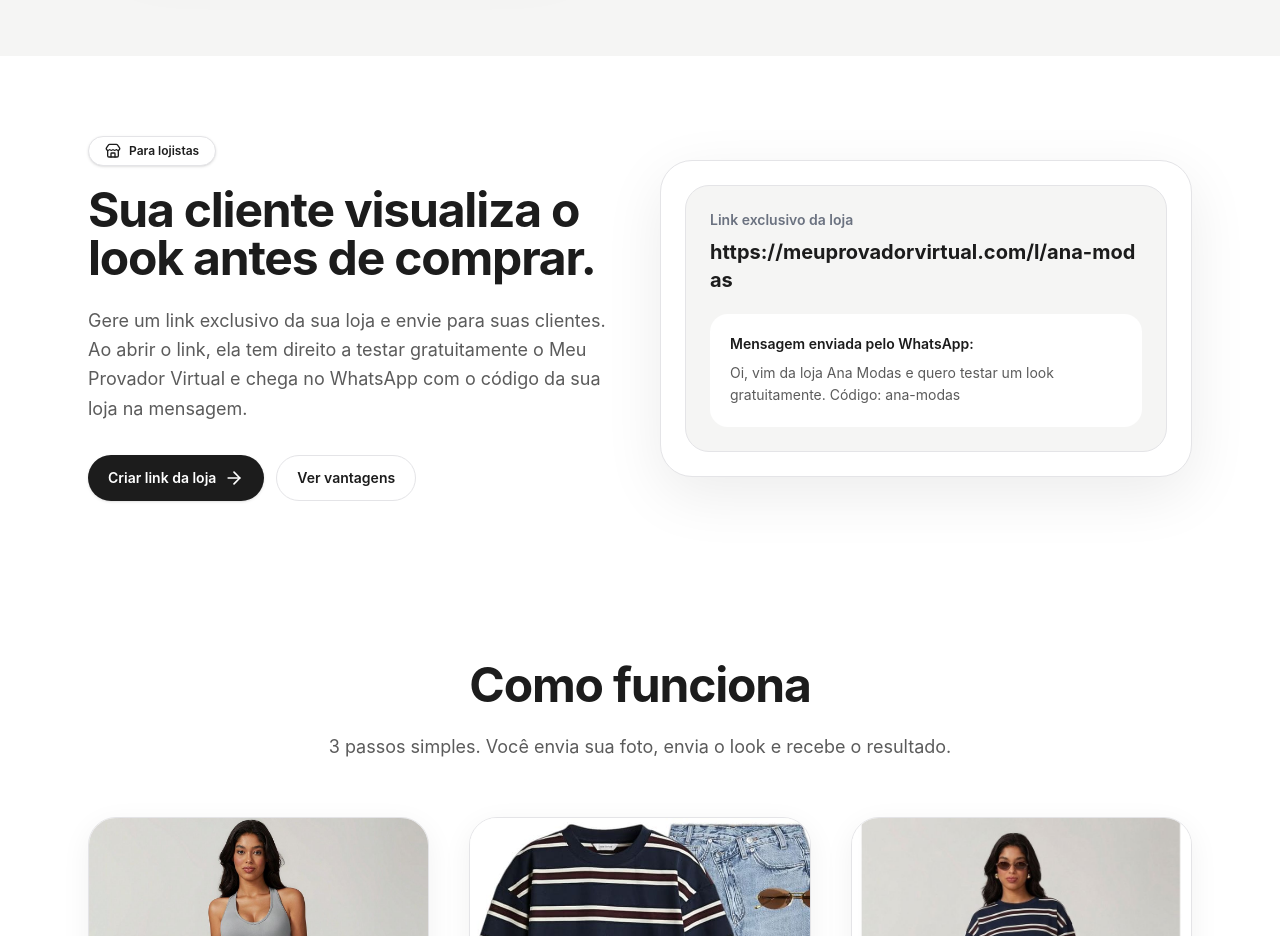
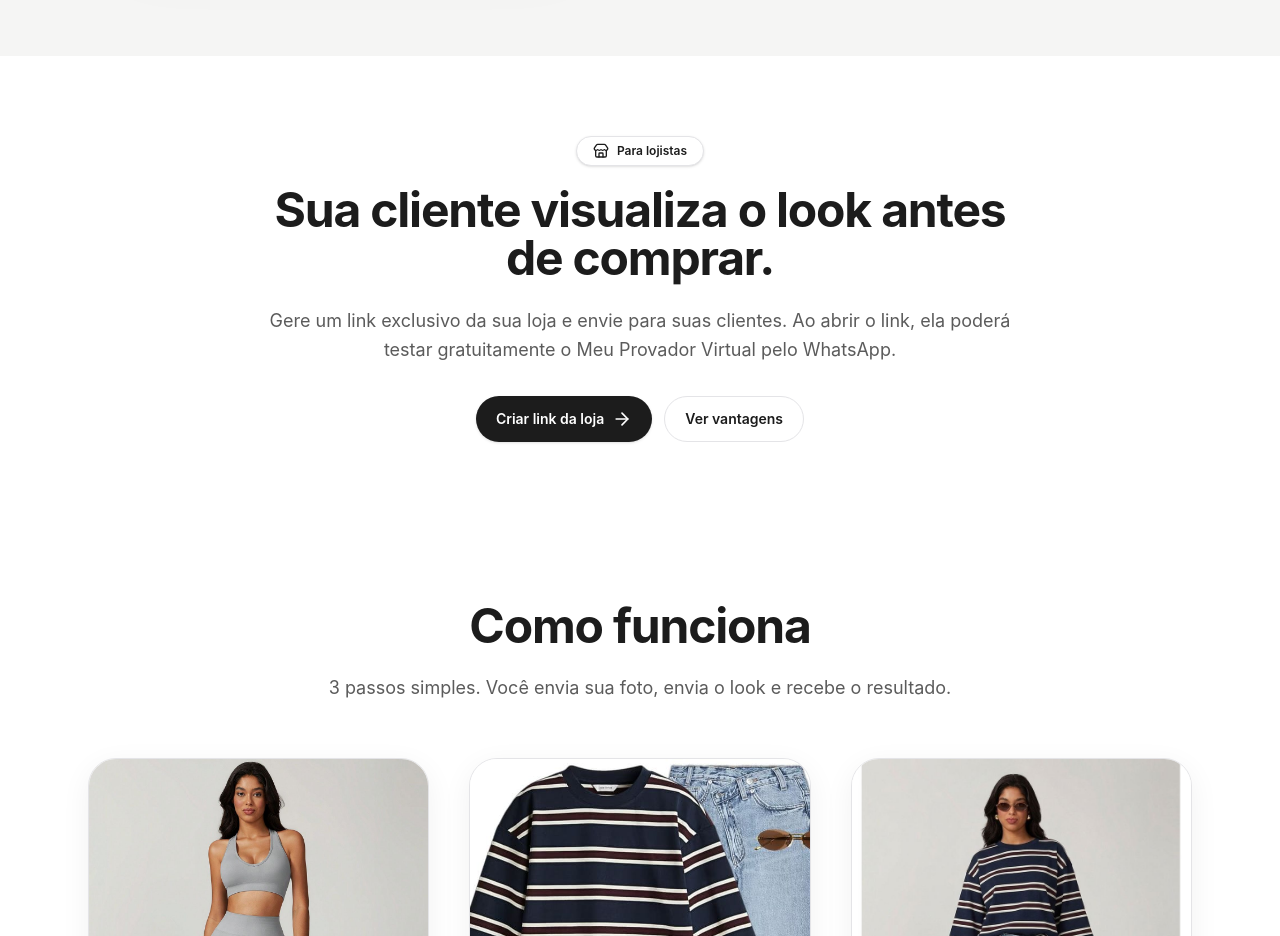
Before and after one commit to IvanAlmeida225/siteprovador, a React (Vite) app: page / in a window 1280 px wide. Shown: the part 1580-2516 px from the top of the page. Built offline with nearby package versions, Linux system fonts and the light colour scheme.

Commit message:
Add files via upload

```diff
--- a/src/App.tsx
+++ b/src/App.tsx
@@ -422,8 +422,7 @@ function ShopkeeperSection() {
   return (
     <section id="lojistas" style={{ background: COLORS.white }}>
       <div className="mx-auto max-w-6xl px-5 py-16 sm:px-6 sm:py-20">
-        <div className="grid grid-cols-1 items-center gap-10 md:grid-cols-2">
-          <div>
+        <div className="mx-auto max-w-3xl text-center">
           <div className="inline-flex items-center gap-2 rounded-full border border-zinc-200 bg-white px-4 py-1.5 text-xs font-semibold shadow-sm">
             <Store className="h-4 w-4" style={{ color: COLORS.primary }} />
             <span style={{ color: COLORS.dark }}>Para lojistas</span>
@@ -435,11 +434,10 @@ function ShopkeeperSection() {
 
           <p className="mt-6 text-base leading-relaxed sm:text-lg" style={{ color: "rgba(28,28,28,0.72)" }}>
             Gere um link exclusivo da sua loja e envie para suas clientes. Ao abrir o link, ela
-              tem direito a testar gratuitamente o Meu Provador Virtual e chega no WhatsApp com o
-              código da sua loja na mensagem.
+            poderá testar gratuitamente o Meu Provador Virtual pelo WhatsApp.
           </p>
 
-            <div className="mt-8 flex flex-col gap-3 sm:flex-row">
+          <div className="mt-8 flex flex-col justify-center gap-3 sm:flex-row">
             <PrimaryButton href="#/criar-link">
               Criar link da loja
               <ArrowRight className="h-5 w-5" />
@@ -451,26 +449,6 @@ function ShopkeeperSection() {
             >
               Ver vantagens
             </a>
-            </div>
-          </div>
-
-          <div className="rounded-[32px] border border-zinc-200 bg-white p-6 shadow-[0_18px_60px_rgba(0,0,0,0.08)]">
-            <div className="rounded-[24px] border border-zinc-200 p-6" style={{ background: COLORS.light }}>
-              <div className="text-sm font-semibold" style={{ color: COLORS.gray }}>
-                Link exclusivo da loja
-              </div>
-              <div className="mt-2 break-all text-xl font-bold" style={{ color: COLORS.dark }}>
-                {SITE_URL}/l/ana-modas
-              </div>
-              <div className="mt-5 rounded-[18px] bg-white p-5">
-                <div className="text-sm font-semibold" style={{ color: COLORS.dark }}>
-                  Mensagem enviada pelo WhatsApp:
-                </div>
-                <p className="mt-2 text-sm leading-relaxed" style={{ color: "rgba(28,28,28,0.72)" }}>
-                  Oi, vim da loja Ana Modas e quero testar um look gratuitamente. Código: ana-modas
-                </p>
-              </div>
-            </div>
           </div>
         </div>
       </div>
@@ -662,8 +640,6 @@ function CreateLinkPage() {
 
   const slug = useMemo(() => slugify(shopName), [shopName]);
   const generatedLink = slug ? `${SITE_URL}/l/${slug}` : "";
-  const message = shopName.trim() ? buildWhatsMessage(shopName, slug) : "";
-
   async function copyLink() {
     if (!generatedLink) return;
     await navigator.clipboard.writeText(generatedLink);
@@ -727,15 +703,6 @@ function CreateLinkPage() {
                   <Copy className="h-4 w-4" />
                   {copied ? "Link copiado" : "Copiar link"}
                 </button>
-              </div>
-
-              <div className="mt-5 rounded-[18px] bg-white p-4">
-                <div className="text-sm font-semibold" style={{ color: COLORS.dark }}>
-                  Mensagem enviada pelo WhatsApp:
-                </div>
-                <p className="mt-2 text-sm leading-relaxed" style={{ color: "rgba(28,28,28,0.72)" }}>
-                  {message}
-                </p>
               </div>
             </div>
           )}
```
Lines whose indentation alone changed are shown as unchanged.
